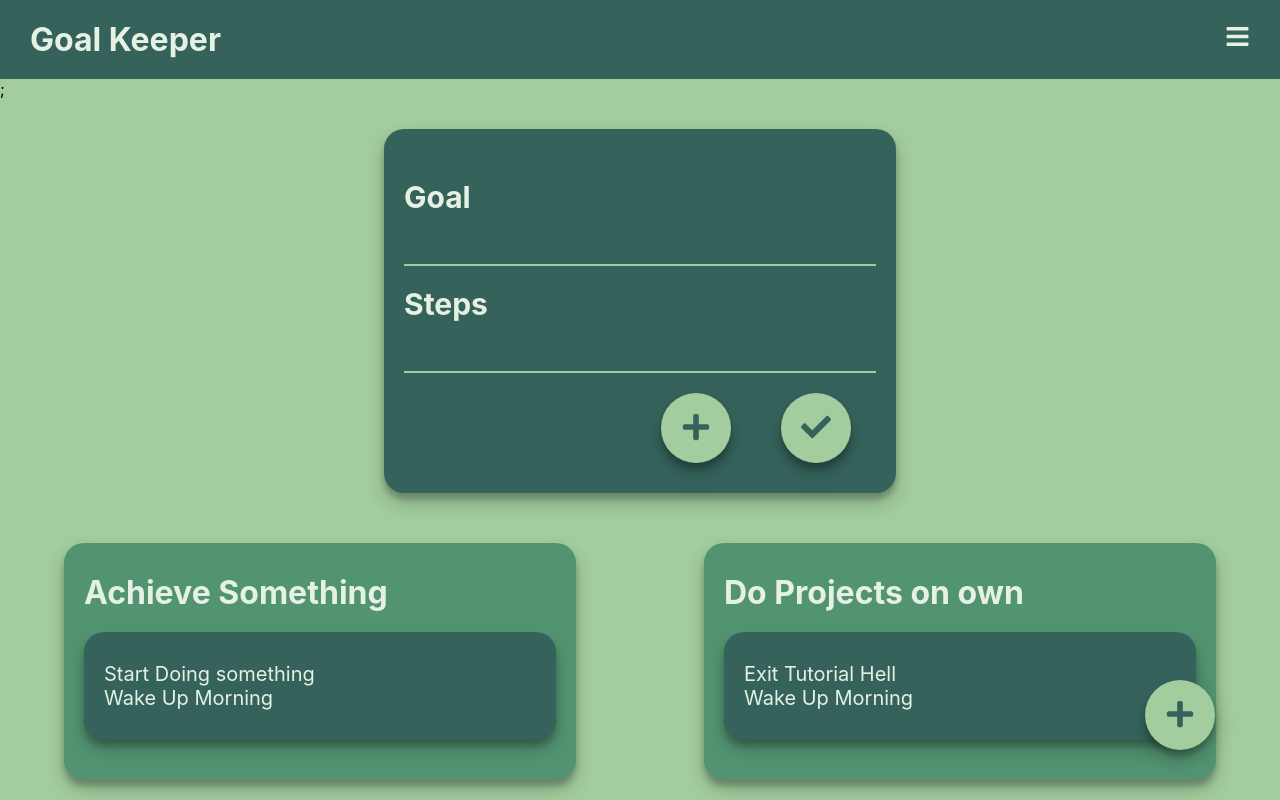
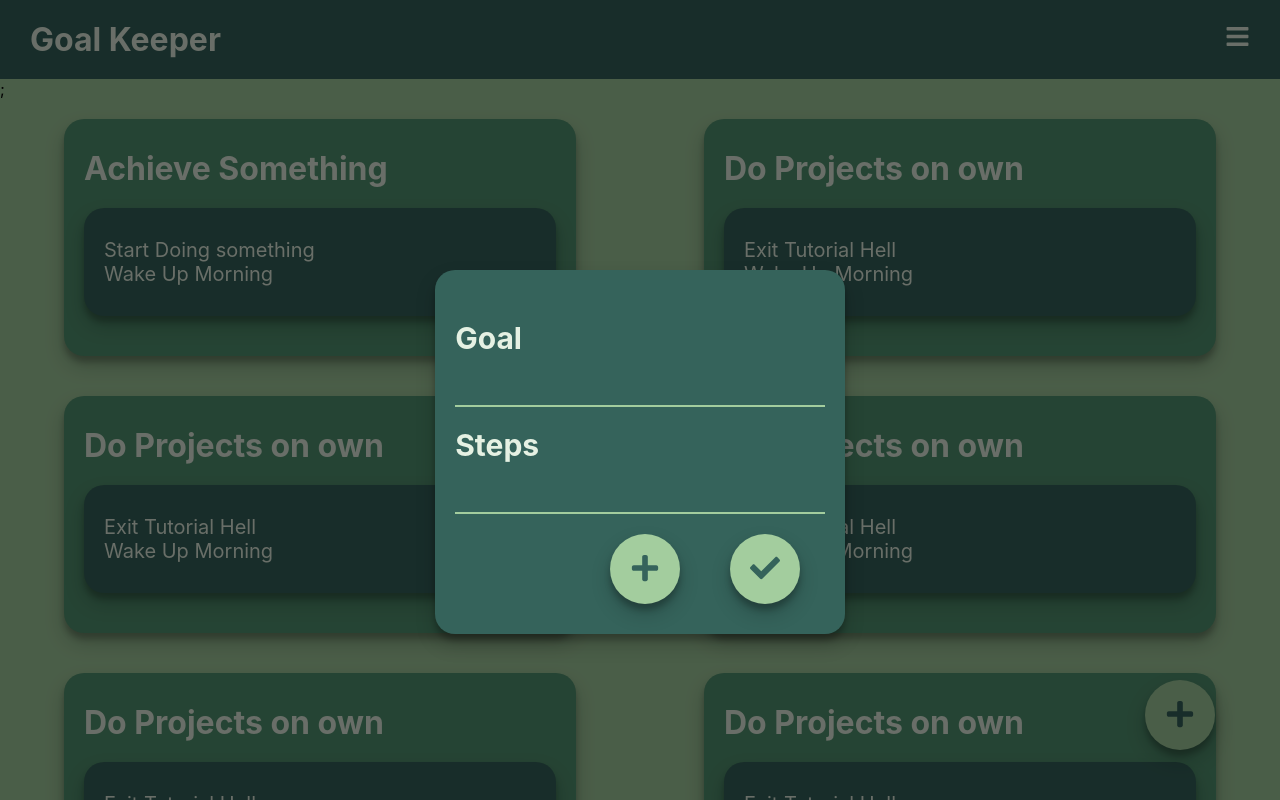
Before and after one commit to aslamcodes/GoalKeeper, a React (Create React App) app: page / in a window 1280 px wide. Shown: the top 800 px of the page. Built offline with nearby package versions, Linux system fonts and the light colour scheme.

Commit message:
Backdrop & AddGoalModal

```diff
--- a/public/index.html
+++ b/public/index.html
@@ -28,6 +28,8 @@
   </head>
   <body>
     <noscript>You need to enable JavaScript to run this app.</noscript>
+    <div id="root-overlays"></div>
+    <div id="root-backdrop"></div>
     <div id="root"></div>
     <!--
       This HTML file is a template.
--- a/src/Components/Goal/GoalHome.jsx
+++ b/src/Components/Goal/GoalHome.jsx
@@ -1,8 +1,11 @@
 import React, { useContext, useState } from 'react';
+import ReactDOM from 'react-dom';
 import DataContext from '../../Data/data-context/DataContext.jsx';
 import GoalForm from './GoalForm.jsx';
 import GoalPage from './GoalPage.jsx';
 import AddButton from '../UI/Buttons/Add Button/AddButton.jsx';
+import Modal from '../UI/Modal/Modal.jsx';
+import Backdrop from '../UI/Backdrop/Backdrop.jsx';
 export default function GoalHome() {
   const goalDataCtx = useContext(DataContext);
   const [goalDataList, setGoalDataList] = useState(goalDataCtx);
@@ -13,7 +16,18 @@ export default function GoalHome() {
 
   return (
     <>
-      <GoalForm onAddGoalData={onAddGoalDataHandler} />
+      {ReactDOM.createPortal(
+        <Modal>
+          <GoalForm onAddGoalData={onAddGoalDataHandler} />
+        </Modal>,
+        document.getElementById('root-overlays')
+      )}
+
+      {ReactDOM.createPortal(
+        <Backdrop />,
+        document.getElementById('root-backdrop')
+      )}
+
       <GoalPage goalData={goalDataList} />
       <AddButton isFloatingButton={true} />
     </>
--- a/src/Components/Goal/Steps.jsx
+++ b/src/Components/Goal/Steps.jsx
@@ -1,12 +1,12 @@
-import React from "react";
-import Card from "../UI/Card/Card";
-import Styles from "./Steps.module.css";
+import React from 'react';
+import Card from '../UI/Card/Card';
+import Styles from './Steps.module.css';
 export default function Steps(props) {
   return (
-    <Card className={Styles["step"]}>
+    <Card className={Styles['step']}>
       <ul>
-        {props.steps.map((step) => {
-          return <li>{step}</li>;
+        {props.steps.map((step, idx) => {
+          return <li key={idx}>{step}</li>;
         })}
       </ul>
     </Card>
--- a/src/Components/UI/Backdrop/Backdrop.jsx
+++ b/src/Components/UI/Backdrop/Backdrop.jsx
@@ -1,5 +1,6 @@
 import React from 'react';
 import Styles from './Backdrop.module.css';
+
 export default function Backdrop() {
-  return <div style={Styles['backdrop']}></div>;
+  return <div className={Styles['backdrop']}></div>;
 }
--- a/src/Components/UI/Backdrop/Backdrop.module.css
+++ b/src/Components/UI/Backdrop/Backdrop.module.css
@@ -4,5 +4,6 @@
   left: 0;
   height: 100vh;
   width: 100%;
-  z-index: 10;
+  z-index: 2;
+  background-color: rgba(0, 0, 0, 0.541);
 }
--- /dev/null
+++ b/src/Components/UI/Modal/Modal.jsx
@@ -0,0 +1,5 @@
+import React from 'react';
+import Styles from './Modal.module.css';
+export default function Modal(props) {
+  return <div className={Styles['modal']}>{props.children}</div>;
+}
--- /dev/null
+++ b/src/Components/UI/Modal/Modal.module.css
@@ -0,0 +1,8 @@
+.modal {
+  position: fixed;
+  top: 30vh;
+  left: 10%;
+  width: 80%;
+  z-index: 100;
+  overflow: hidden;
+}
```
